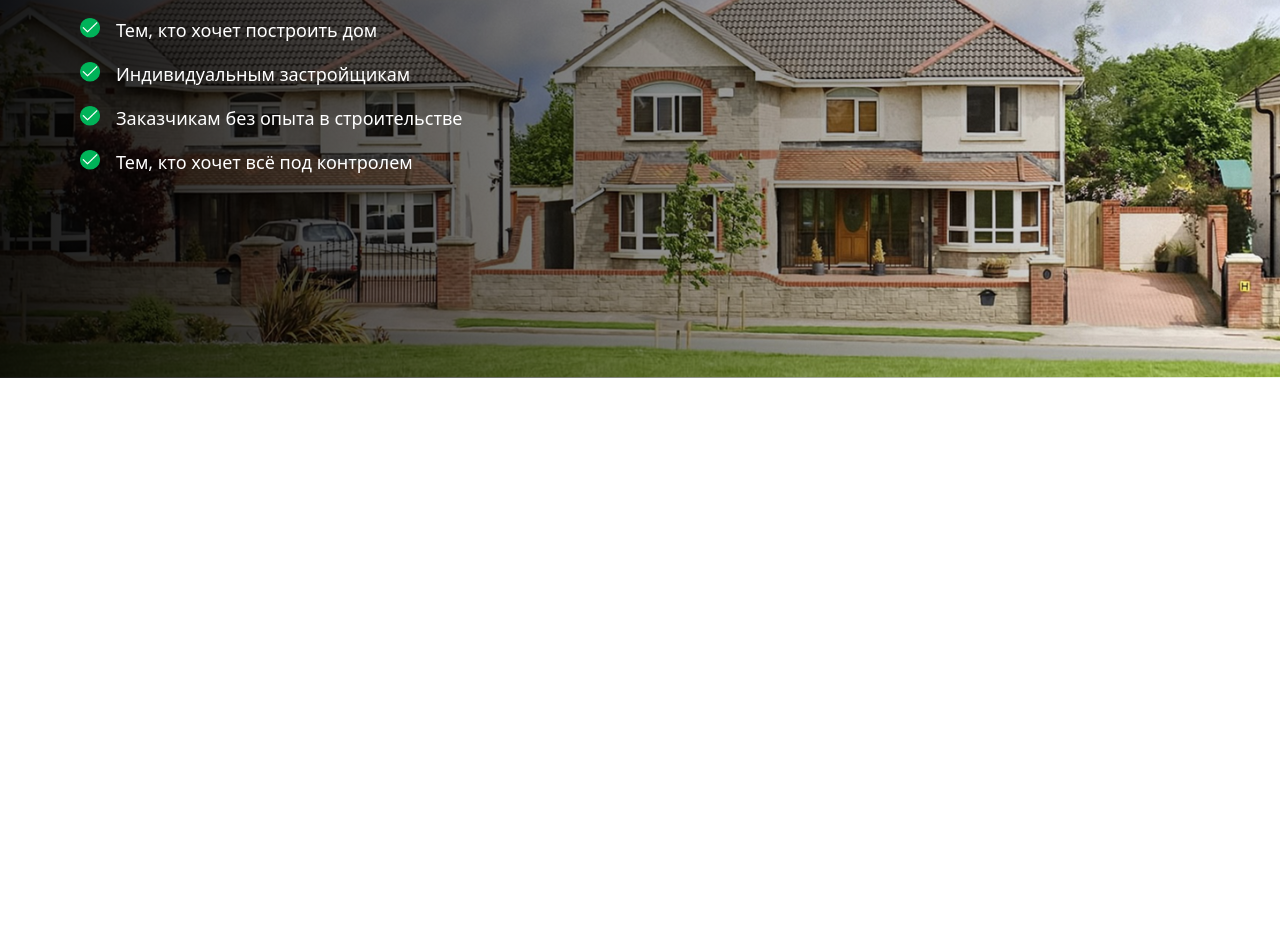
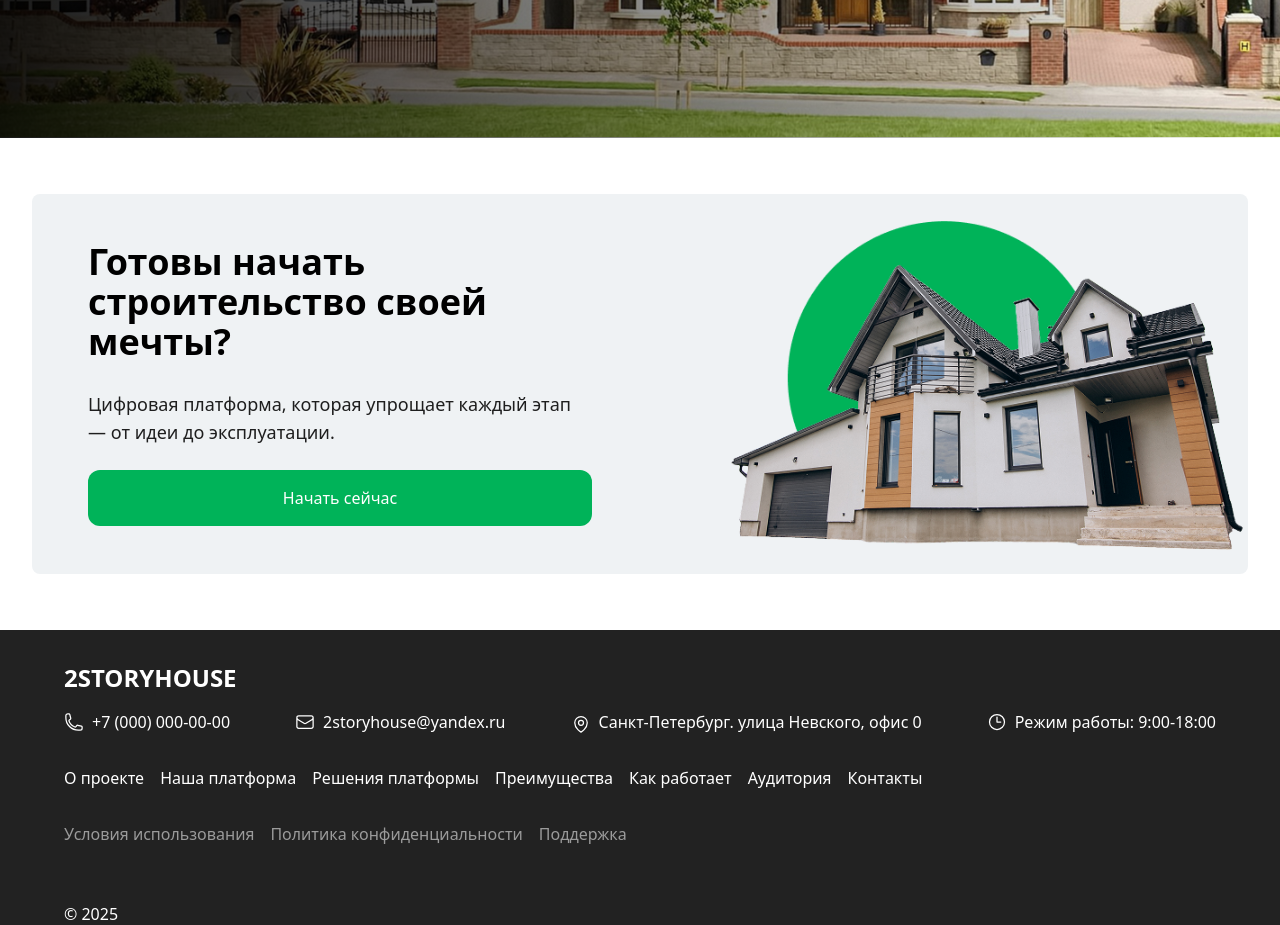
Before and after one commit to wzxq802/landing-page, a Vue app: page / in a window 1280 px wide. Shown: the part 4540-5465 px from the top of the page. Before the commit the page ends 5030 px from the top, so only its background shows below. Built offline with nearby package versions, Linux system fonts and the light colour scheme; the HTML template or start-up script is replaced by a standard one.

Commit message:
созданы компоненты StartBuildingNow и LandingFooter

```diff
--- a/package.json
+++ b/package.json
@@ -12,6 +12,7 @@
     "lint": "eslint . --fix"
   },
   "dependencies": {
+    "@heroicons/vue": "^2.2.0",
     "pinia": "^3.0.1",
     "swiper": "^11.2.8",
     "vue": "^3.5.13",
--- a/src/layouts/DefaultLayout.vue
+++ b/src/layouts/DefaultLayout.vue
@@ -9,6 +9,8 @@
     <LandingAdvantages/>
     <HowWork/>
     <TargetAudience/>
+    <StartBuildingNow/>
+    <LandingFooter/>
   </div>
 </template>
 
@@ -22,4 +24,6 @@ import SwiperSlider from '@/widgets/SwiperSlider/ui/SwiperSlider.vue'
 import LandingAdvantages from '@/widgets/LandingAdvantages/ui/LandingAdvantages.vue'
 import HowWork from '@/widgets/HowWork/ui/HowWork.vue'
 import TargetAudience from '@/widgets/TargetAudience/ui/TargetAudience.vue'
+import StartBuildingNow from '@/widgets/StartBuildingNow/ui/StartBuildingNow.vue'
+import LandingFooter from '@/widgets/LandingFooter/ui/LandingFooter.vue'
 </script>
--- a/src/widgets/LandingAdvantages/ui/LandingAdvantages.vue
+++ b/src/widgets/LandingAdvantages/ui/LandingAdvantages.vue
@@ -1,5 +1,5 @@
 <template>
-  <section class="advantages py-10 md:py-14 my-10 md:my-28">
+  <section class="advantages py-5 md:py-7 my-5 md:my-14">
     <div class="container mx-auto px-4 md:px-6">
       <div class="flex flex-col lg:flex-row gap-8 lg:gap-12 xl:gap-16">
         <div class="lg:order-1 flex justify-center">
--- /dev/null
+++ b/src/widgets/LandingFooter/ui/LandingFooter.vue
@@ -0,0 +1,51 @@
+<template>
+  <footer class="bg-[#222222] text-white py-8 px-4 sm:px-6 lg:px-8">
+    <div class="container mx-auto">
+      <div class="pl-0 sm:pl-8">
+        <h2 class="text-2xl font-bold mb-4">2STORYHOUSE</h2>
+      </div>
+      <div class="grid grid-cols-1 gap-8 mb-8 px-0 sm:px-8">
+        <div class="flex flex-col gap-4 sm:flex-row sm:flex-wrap sm:justify-between">
+          <p class="flex items-center">
+            <PhoneIcon class="h-5 w-5 mr-2" />
+            +7 (000) 000-00-00
+          </p>
+          <a href="mailto:2storyhouse@yandex.ru" class="flex items-center">
+            <EnvelopeIcon class="h-5 w-5 mr-2" />
+            2storyhouse@yandex.ru
+          </a>
+          <p class="flex items-start">
+            <MapPinIcon class="h-5 w-5 mr-2 mt-1 flex-shrink-0" />
+            Санкт-Петербург. улица Невского, офис 0
+          </p>
+          <a href="https://www.psd.ru/" class="flex items-center">
+            <ClockIcon class="h-5 w-5 mr-2" />
+            Режим работы: 9:00-18:00
+          </a>
+        </div>
+        <ul class="flex flex-wrap gap-x-4 gap-y-2">
+          <li><a href="#">О проекте</a></li>
+          <li><a href="#">Наша платформа</a></li>
+          <li><a href="#">Решения платформы</a></li>
+          <li><a href="#">Преимущества</a></li>
+          <li><a href="#">Как работает</a></li>
+          <li><a href="#">Аудитория</a></li>
+          <li><a href="#">Контакты</a></li>
+        </ul>
+        <ul class="flex flex-wrap gap-x-4 gap-y-2">
+          <li><a class="text-[#9B9B9B]" href="#">Условия использования</a></li>
+          <li><a class="text-[#9B9B9B]" href="#">Политика конфиденциальности</a></li>
+          <li><a class="text-[#9B9B9B]" href="#">Поддержка</a></li>
+        </ul>
+      </div>
+      <div class="pt-6 px-0 sm:px-8">
+        <p class="text-white mb-2 md:mb-0">© 2025</p>
+        <p class="text-white">Все права защищены</p>
+      </div>
+    </div>
+  </footer>
+</template>
+
+<script setup lang="ts">
+import { PhoneIcon, EnvelopeIcon, MapPinIcon, ClockIcon } from '@heroicons/vue/24/outline';
+</script>
--- /dev/null
+++ b/src/widgets/StartBuildingNow/ui/StartBuildingNow.vue
@@ -0,0 +1,29 @@
+<template>
+    <section id="start" class="start py-8 md:py-14">
+        <div class="container mx-auto px-4 sm:px-6 lg:px-8">
+            <div class="flex flex-col lg:flex-row justify-between items-center bg-[#EFF2F4] rounded-lg overflow-hidden">
+                <div class="w-full lg:w-1/2 p-6 md:p-8 lg:p-12 xl:pl-14 order-2 lg:order-1">
+                    <h2 class="font-bold text-2xl sm:text-3xl md:text-4xl text-[#000] mb-4 md:mb-7">
+                        Готовы начать строительство своей мечты?
+                    </h2>
+                    <p class="text-base md:text-lg text-[#1E1E1E] mb-6">
+                        Цифровая платформа, которая упрощает каждый этап — от идеи до эксплуатации.
+                    </p>
+                    <button class="w-full rounded-xl p-4 h-14 bg-[#00b359] text-[#fff] hover:bg-[#007439]" type="button">
+                        Начать сейчас
+                    </button>
+                </div>
+                <div class="w-full lg:w-1/2 order-1 lg:order-2">
+                    <img
+                        src="@/assets/images/start_bg.png"
+                        alt="house"
+                        class="w-full h-auto object-cover lg:max-h-[400px] xl:max-h-none"
+                    >
+                </div>
+            </div>
+        </div>
+    </section>
+</template>
+
+<script lang="ts" setup>
+</script>
--- a/src/widgets/SwiperSlider/ui/SwiperSlider.vue
+++ b/src/widgets/SwiperSlider/ui/SwiperSlider.vue
@@ -1,6 +1,6 @@
 <template>
   <div class="container relative w-full mx-auto overflow-hidden pl-14">
-    <div class="flex justify-between items-center pl-10">
+    <div class="flex justify-between items-center pl-10 pt-10">
       <h2 class="font-bold text-4xl text-[#222]">Решения платформы</h2>
       <div class="flex justify-between items-center my-7 pr-24 space-x-2">
         <div ref="prevElRef" class="bg-white/80 hover:bg-white w-8 h-8 rounded-full shadow flex items-center justify-center">
--- a/src/widgets/TargetAudience/ui/TargetAudience.vue
+++ b/src/widgets/TargetAudience/ui/TargetAudience.vue
@@ -1,5 +1,5 @@
 <template>
-  <section class="advantages py-10 bg-[linear-gradient(to_right,rgba(0,0,0,0.9),transparent),url('/src/assets/images/target_bg.png')] bg-cover h-[486px] md:py-14 my-10 md:my-28 relative">
+  <section class="advantages bg-[linear-gradient(to_right,rgba(0,0,0,0.9),transparent),url('/src/assets/images/target_bg.png')] bg-cover h-[486px] md:py-14 relative">
     <div class="container mx-auto px-4 md:px-6">
       <div class="flex flex-col px-14 lg:flex-row gap-8 lg:gap-12 xl:gap-16">
         <div class="lg:order-2">
```
Also changed, not shown: src/assets/images/start_bg.png (added), 1 other file (tests, documents, lock files or other folders).
